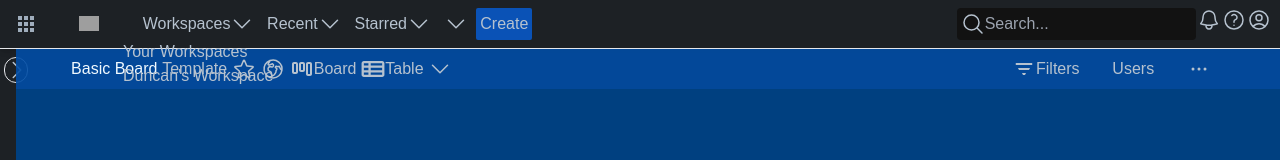
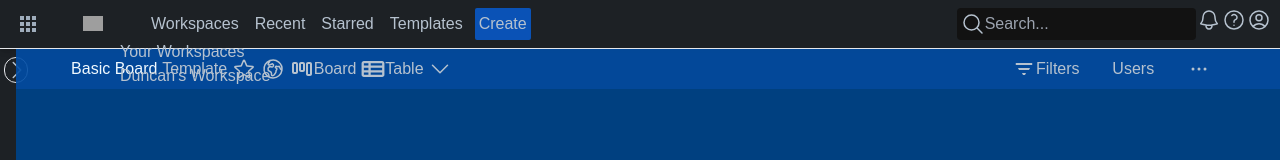
Before and after one commit to DrizztDuncan/Trello, a Next.js app: page / in a window 1280 px wide. Both pictures are taken after a click on the button "Workspaces". Shown: the top 160 px of the page. Built offline with nearby package versions, Linux system fonts and the light colour scheme; grey boxes are pictures that could not be loaded.

Commit message:
pop up iterate

```diff
--- a/src/app/components/Header.tsx
+++ b/src/app/components/Header.tsx
@@ -1,11 +1,22 @@
-import { Menu, MenuButton, MenuItem, MenuItems } from "@headlessui/react";
+import {
+  Menu,
+  MenuButton,
+  MenuItem,
+  MenuItems,
+  Popover,
+  PopoverButton,
+  PopoverPanel,
+} from "@headlessui/react";
 
 export default function Header() {
   const headerBtn = [
-    { workspaces: "Workspaces", content: [] },
-    { recent: "Recent", content: [] },
-    { starred: "Starred", content: [] },
-    { templates: "Templates", content: [] },
+    {
+      workspaces: "Workspaces",
+      content: ["Your Workspaces", "Duncan's Workspace"],
+    },
+    { recent: "Recent", content: ["Basic Board"] },
+    { starred: "Starred", content: ["Starred Board"] },
+    { templates: "Templates", content: ["Top templates"] },
   ];
 
   return (
@@ -20,7 +31,26 @@ export default function Header() {
           ></path>
         </svg>
         <div className="block m-2 w-[75px] h-[15px] bg-[url('https://trello.com/assets/d947df93bc055849898e.gif')] bg-no-repeat bg-center bg-contain"></div>
-        <Menu>
+
+        {headerBtn.map((item, index) => (
+          <Popover className="relative" key={index}>
+            <PopoverButton>
+              {Object.values(item)[0]}{" "}
+              {/* This will display the button text, e.g., "Workspaces", "Recent" */}
+            </PopoverButton>
+            <PopoverPanel anchor="bottom" className="flex flex-col">
+              {item.content.map((link, linkIndex) => (
+                <a
+                  key={linkIndex}
+                  href={`/${link.toLowerCase().replace(/\s+/g, "-")}`}
+                >
+                  {link}
+                </a>
+              ))}
+            </PopoverPanel>
+          </Popover>
+        ))}
+        {/* <Menu>
           <MenuButton className="flex">
             Workspaces
             <span>
@@ -133,7 +163,7 @@ export default function Header() {
               </a>
             </MenuItem>
           </MenuItems>
-        </Menu>
+        </Menu> */}
         {/* Responsive Menu button */}
         <Menu>
           <MenuButton className="hidden">
```
